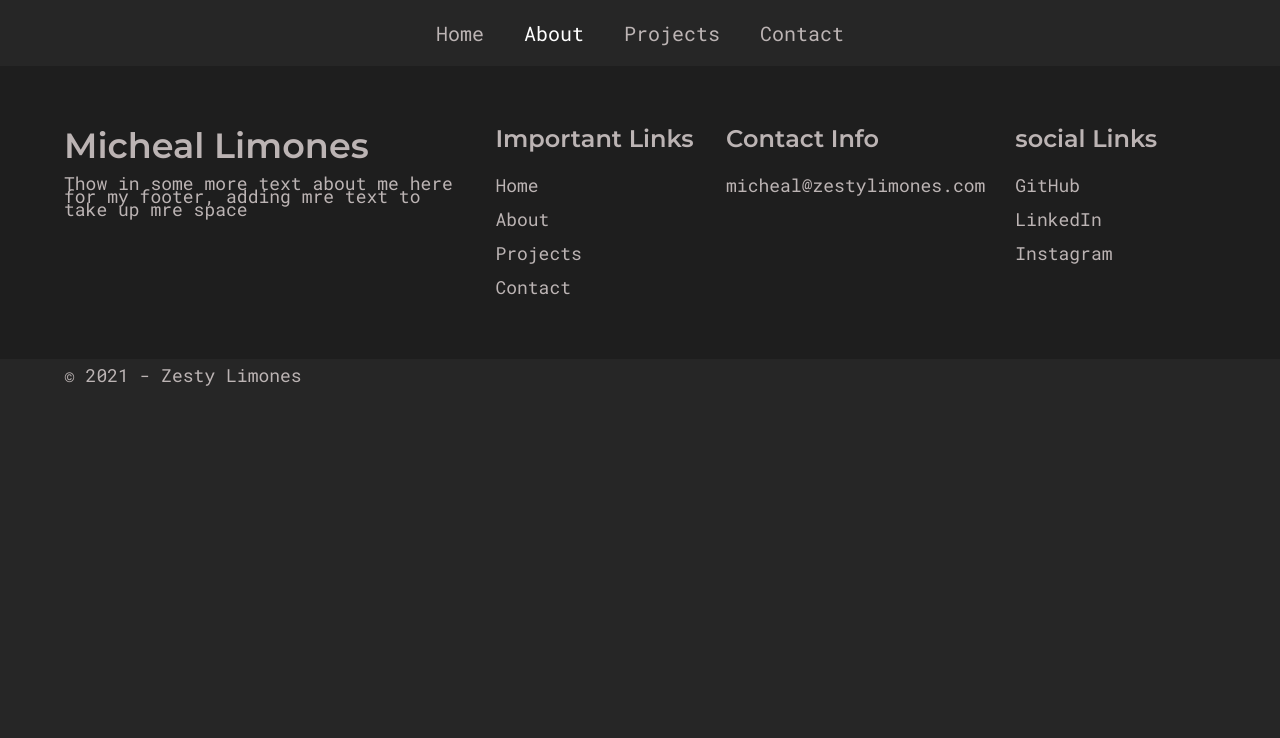
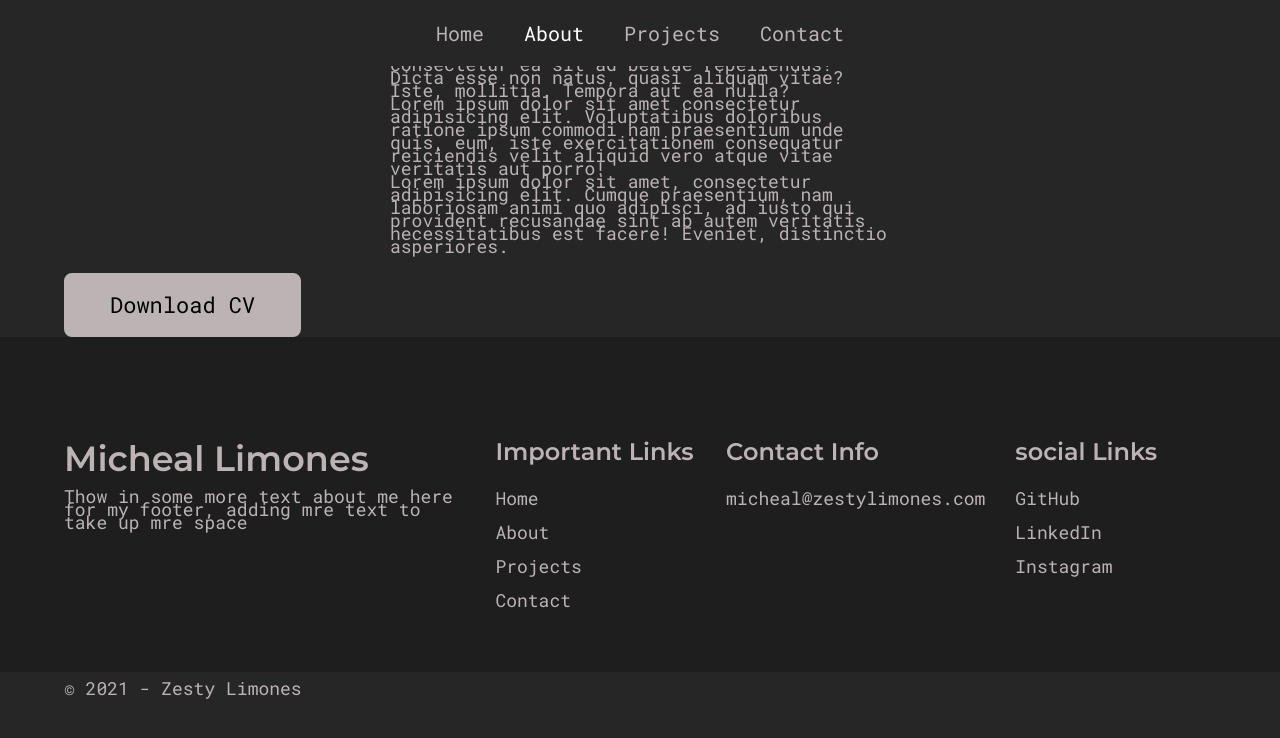
Before and after one commit to ZestyLimones/Zesty_React_Portfolio, a React (Create React App) app: page /about in a window 1280 px wide. Shown: the top 738 px of the page. Built offline with nearby package versions, Linux system fonts and the light colour scheme; the HTML template or start-up script is replaced by a standard one.

Commit message:
added content to About me and resume link.

```diff
--- a/src/pages/About.js
+++ b/src/pages/About.js
@@ -1,9 +1,42 @@
 import React from 'react';
+import PText from '../components/PText';
+import Button from '../components/Button';
 
 export default function About() {
   return (
     <div>
-      <h1>This is about page</h1>
+      <div className="container">
+        <div className="top-section">
+          <div className="left">
+            <p className="about__subheading">
+              Hi, I'm <span>Micheal Limones</span>
+            </p>
+            <h2 className="about__heading">Web Developer</h2>
+            <div className="about__info">
+              <PText>
+                Lorem ipsum dolor sit amet consectetur, adipisicing elit.
+                Assumenda soluta alias consectetur ea sit ad beatae repellendus!
+                Dicta esse non natus, quasi aliquam vitae? Iste, mollitia.
+                Tempora aut ea nulla?
+                <br />
+                Lorem ipsum dolor sit amet consectetur adipisicing elit.
+                Voluptatibus doloribus ratione ipsum commodi nam praesentium
+                unde quis, eum, iste exercitationem consequatur reiciendis velit
+                aliquid vero atque vitae veritatis aut porro!
+                <br />
+                Lorem ipsum dolor sit amet, consectetur adipisicing elit. Cumque
+                praesentium, nam laboriosam animi quo adipisci, ad iusto qui
+                provident recusandae sint ab autem veritatis necessitatibus est
+                facere! Eveniet, distinctio asperiores.
+              </PText>
+            </div>
+            <Button
+              btnText="Download CV"
+              btnLink="https://drive.google.com/file/d/1mUW2HWf5_6fNPka-4Cz8WoVEJf93_Q7B/view?usp=sharing"
+            />
+          </div>
+        </div>
+      </div>
     </div>
   );
 }
```
